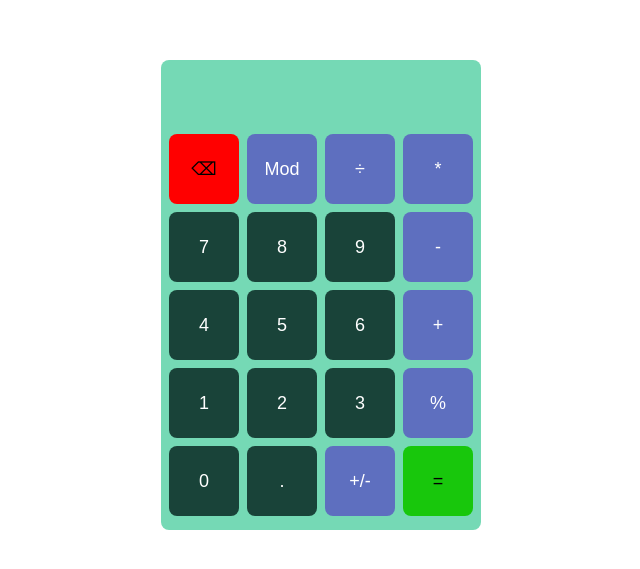
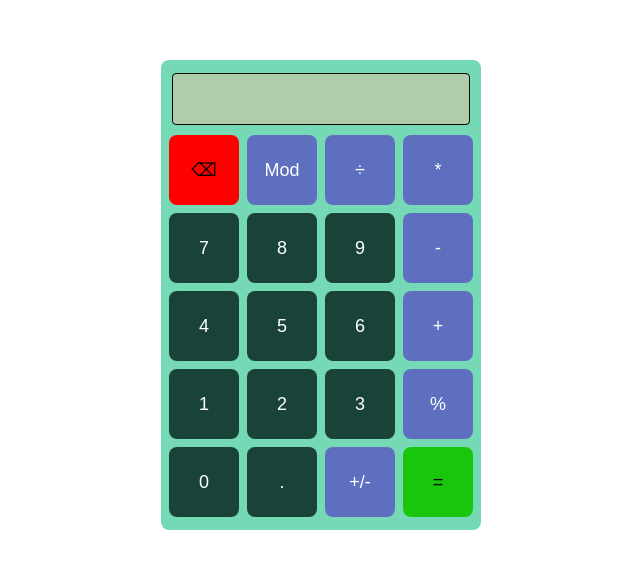
Before and after one commit to Myrz007/calculator, a plain HTML site: page index.html in a window 1280 px wide. Shown: the part 113-682 px from the top of the page, without its empty margins (319-959 px from the left). Drawn offline with Linux system fonts and the light colour scheme.

Commit message:
Edit display part properties

```diff
--- a/css/style.css
+++ b/css/style.css
@@ -17,10 +17,16 @@ body {
 }
 
 #display {
+    display: flex;
+    justify-content: flex-end;
+    align-items: center;
     height: 50px;
     width: 296px;
     margin-bottom: 10px;
-    text-align: end;
+    font-size: 24px;
+    background-color: #AECDAB;
+    border: solid 1px black;
+    border-radius: 4px;
 }
 
 #buttons {
```
